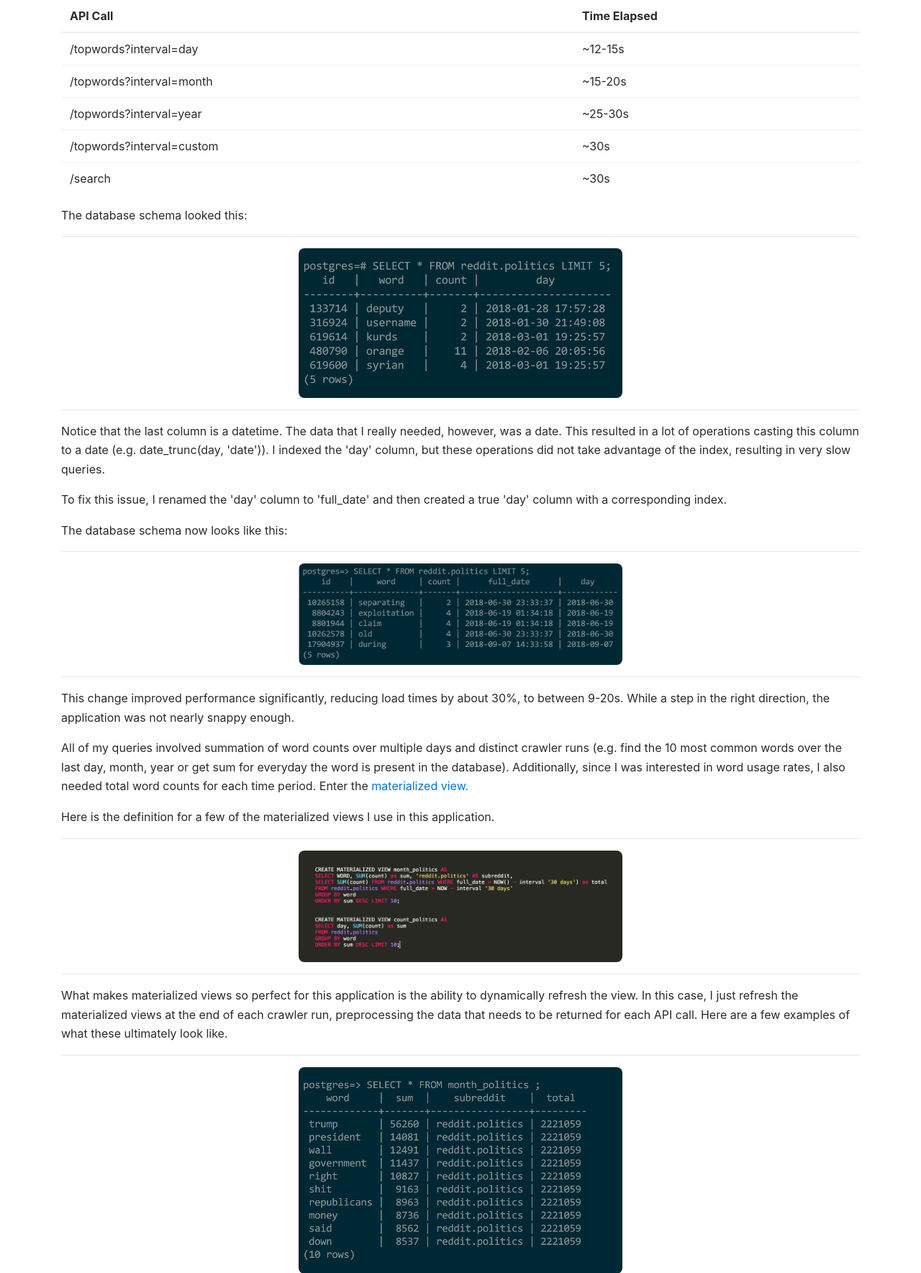
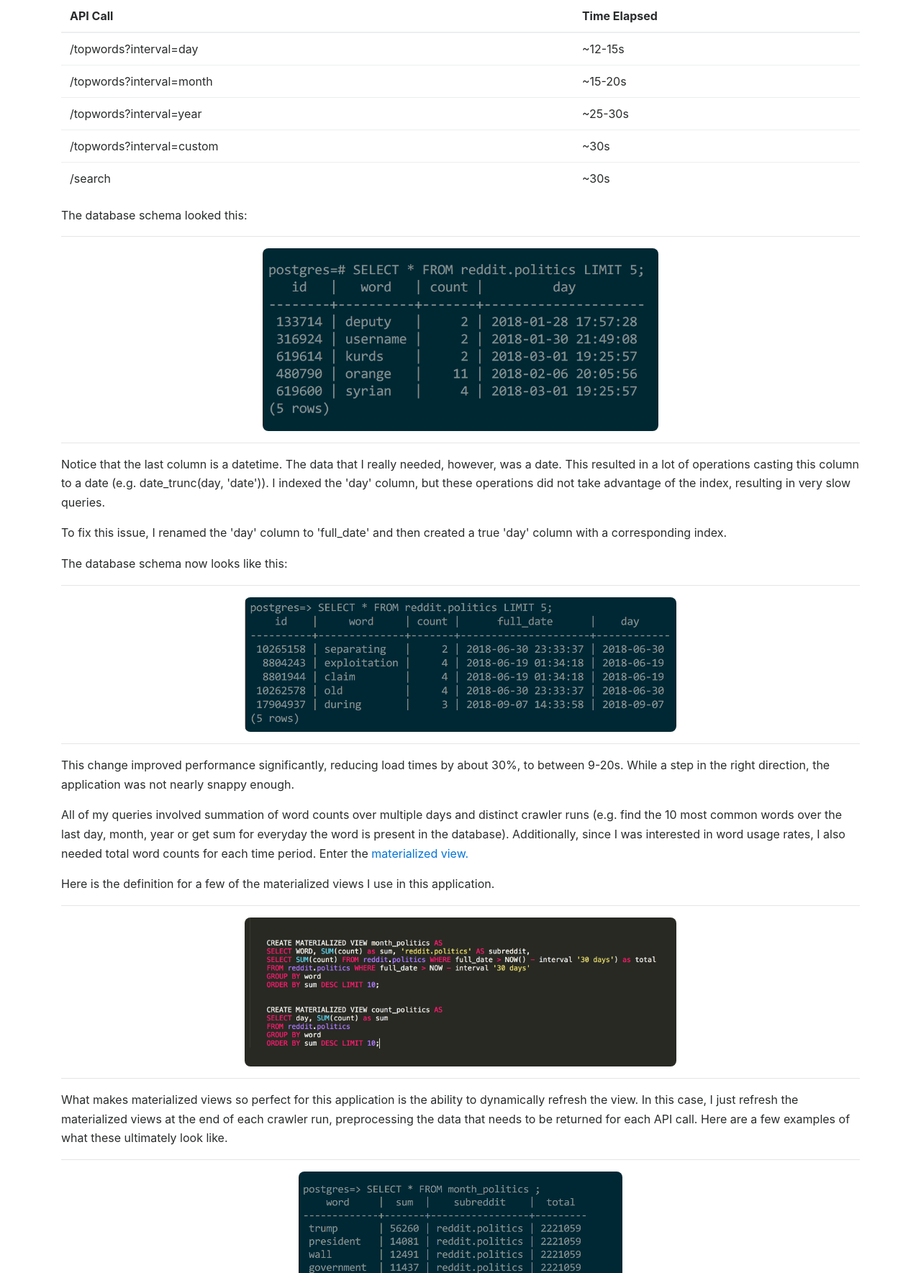
Before and after one commit to alexanderbcook/alexspace, a Flask app: page /reddit/performance in a window 1280 px wide. Shown: the part 308-2077 px from the top of the page at 72% size. Run offline with Flask 2, Linux system fonts and the light colour scheme; some libraries are stand-ins or nearby versions.

Commit message:
edit performance page

```diff
--- a/app/templates/reddit/performance.html
+++ b/app/templates/reddit/performance.html
@@ -47,7 +47,7 @@
             <p>The database schema looked this:</p>
             <hr>
             <figure>
-                <img src="../static/assets/preschema.png" style="width:100%;max-width:450px" class="center"/>
+                <img src="../static/assets/preschema.png" style="width:100%;max-width:550px" class="center"/>
             </figure>
             <hr>
             <p>Notice that the last column is a datetime. The data that I really needed, however, was a date. This resulted in a lot of operations casting this column to a date (e.g. date_trunc(day, 'date')). I indexed the 'day' column, but these operations did not take advantage of the index, resulting in very slow queries.</p>
@@ -55,7 +55,7 @@
             <p>The database schema now looks like this:</p>
             <hr>
             <figure>
-                <img src="../static/assets/postschema.png" style="width:100%;max-width:450px" class="center"/>
+                <img src="../static/assets/postschema.png" style="width:100%;max-width:600px" class="center"/>
             </figure>
             <hr>
             <p>This change improved performance significantly, reducing load times by about 30%, to between 9-20s. While a step in the right direction, the application was not nearly snappy enough.</p>
@@ -65,7 +65,7 @@
             <p>Here is the definition for a few of the materialized views I use in this application.</p>
             <hr>
             <figure>
-                <img src="../static/assets/creatematview.png" style="width:100%;max-width:450px" class="center" />
+                <img src="../static/assets/creatematview.png" style="width:100%;max-width:600px" class="center" />
             </figure>
             <hr>
         </section>
```
